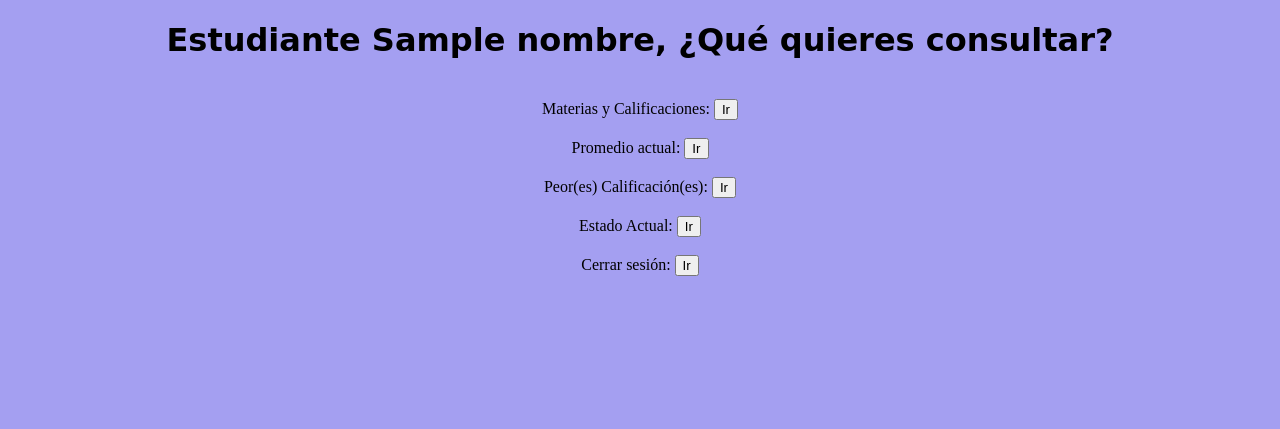
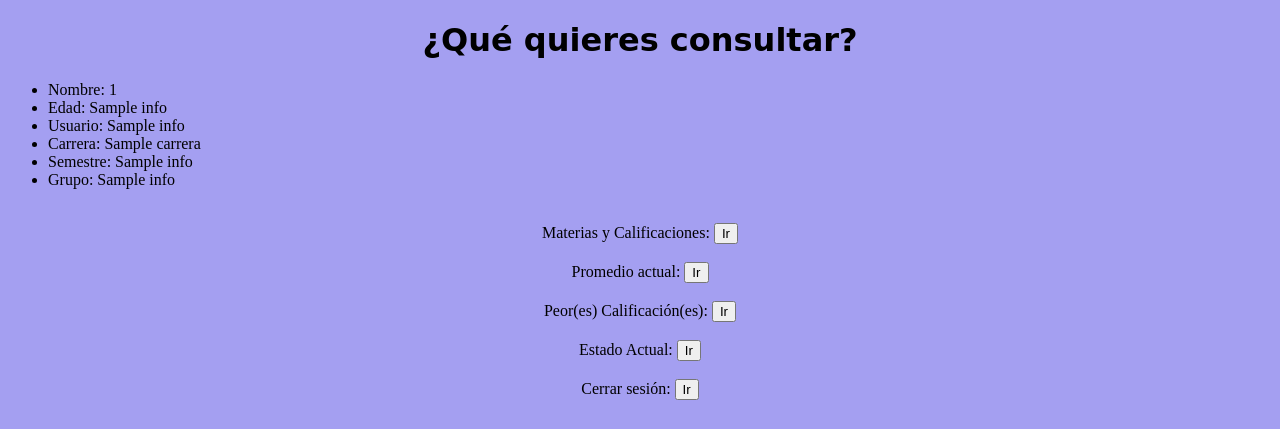
Before and after one commit to edu-dev1/app, a Flask app: template templates/student_menu.html in a window 1280 px wide. Shown: the top 429 px of the page. Run offline with Flask 3, Linux system fonts and the light colour scheme; the template is opened without the code that fills it: most values are stand-ins (such as "Sample title", 1, 10 or a date in 2020); parts of the project's set-up code (start-up, migrations or seed data) failed here and were passed over.

Commit message:
Update student_menu.html
Agregué una lista con información al menú

```diff
--- a/templates/student_menu.html
+++ b/templates/student_menu.html
@@ -15,11 +15,23 @@
             h1{
                 font-family: cursive;
             }
+            .list{
+                text-align: left;
+            }
         </style>
     </head>
 
     <body>
-        <h1> Estudiante {{nombre}}, ¿Qué quieres consultar?</h1>
+        <h1> ¿Qué quieres consultar?</h1>
+        <!--Lista-->
+        <ul class="list">
+            <li>Nombre: {{ info[0][0] }}</li>
+            <li>Edad: {{ info[0][1] }}</li>
+            <li>Usuario: {{ info[0][2] }}</li>
+            <li>Carrera: {{ carrera }}</li>
+            <li>Semestre: {{ info[0][3] }}</li>
+            <li>Grupo: {{ info[0][4] }}</li>
+        </ul>
         <!--Botón materias-->
         <br>
         <label>Materias y Calificaciones:</label>
```
